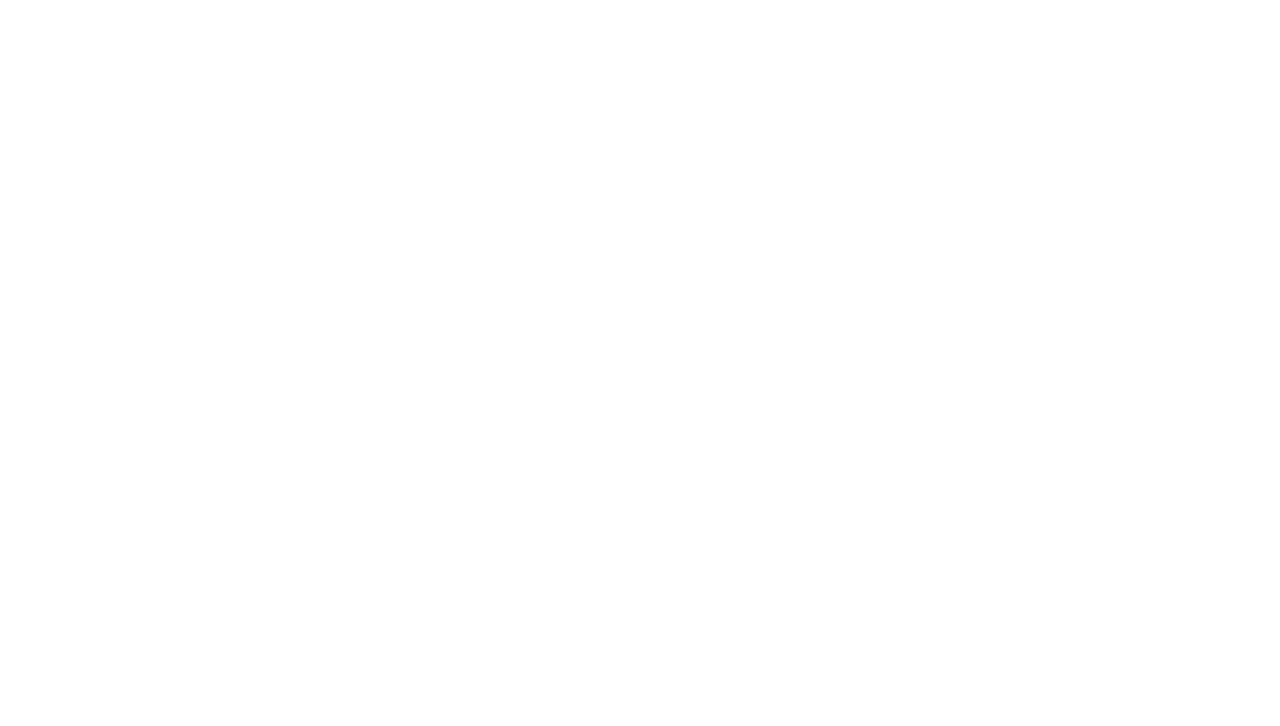
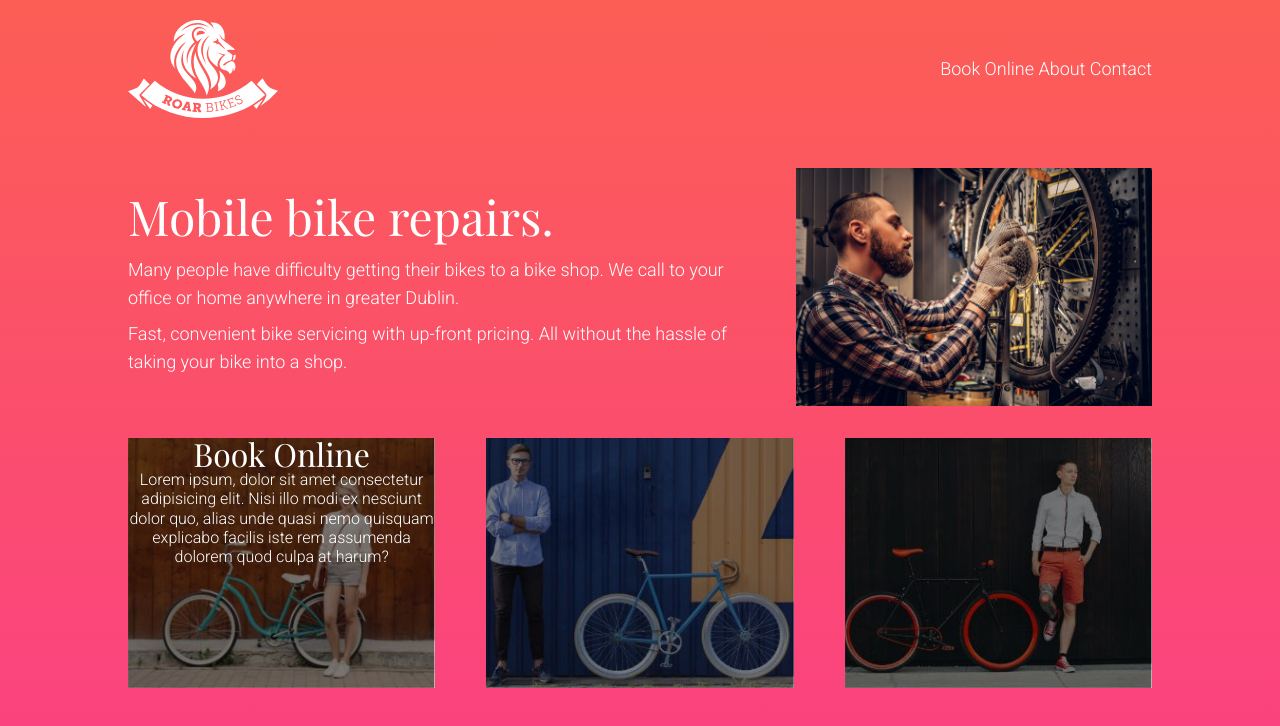
Before and after one commit to Poojal123/project2, a plain HTML site: page index.html in a window 1280 px wide. Drawn offline with nearby package versions, Linux system fonts and the light colour scheme; a web font is replaced by a local one.

Commit message:
added files and created web site

```diff
--- a/index.html
+++ b/index.html
@@ -4,8 +4,66 @@
     <meta charset="UTF-8" />
     <meta http-equiv="X-UA-Compatible" content="IE=edge" />
     <meta name="viewport" content="width=device-width, initial-scale=1.0" />
+    <link rel="stylesheet" href="reset.css" />
+    <link rel="preconnect" href="https://fonts.googleapis.com" />
+    <link rel="preconnect" href="https://fonts.gstatic.com" crossorigin />
+    <link rel="preconnect" href="https://fonts.googleapis.com" />
+    <link rel="preconnect" href="https://fonts.gstatic.com" crossorigin />
+    <link
+      href="https://fonts.googleapis.com/css2?family=Playfair+Display:ital,wght@0,400;0,700;1,400&display=swap"
+      rel="stylesheet"
+    />
+    <link rel="preconnect" href="https://fonts.googleapis.com" />
+    <link rel="preconnect" href="https://fonts.gstatic.com" crossorigin />
+    <link
+      href="https://fonts.googleapis.com/css2?family=Playfair+Display:ital,wght@0,400;0,700;1,400&family=Roboto:wght@300;500;700&display=swap"
+      rel="stylesheet"
+    />
     <link rel="stylesheet" href="style.css" />
-    <title>Document</title>
+
+    <title>Roar Cycle - Bike Repaires in Doublin</title>
   </head>
-  <body></body>
+  <body>
+    <div class="container">
+      <header>
+        <img src="/images/logo-roar-bikes.svg" alt="Site Logo" />
+        <nav>
+          <a href="#">Book Online</a>
+          <a href="#">About</a>
+          <a href="#">Contact</a>
+        </nav>
+      </header>
+      <main>
+        <div class="herobox1">
+          <h1>Mobile bike repairs.</h1>
+          <p>
+            Many people have difficulty getting their bikes to a bike shop. We
+            call to your office or home anywhere in greater Dublin.
+          </p>
+          <p>
+            Fast, convenient bike servicing with up-front pricing. All without
+            the hassle of taking your bike into a shop.
+          </p>
+        </div>
+        <div class="herobox2">
+          <img
+            src="/images/image-bike-repair-service-a.jpg"
+            alt="Service image"
+          />
+        </div>
+      </main>
+      <div class="cards">
+        <div class="card1">
+          <h2>Book Online</h2>
+          <p>
+            Lorem ipsum, dolor sit amet consectetur adipisicing elit. Nisi illo
+            modi ex nesciunt dolor quo, alias unde quasi nemo quisquam explicabo
+            facilis iste rem assumenda dolorem quod culpa at harum?
+          </p>
+        </div>
+        <div class="card2"></div>
+        <div class="card3"></div>
+      </div>
+    </div>
+  </body>
 </html>
--- /dev/null
+++ b/normalise.css
@@ -0,0 +1,351 @@
+/*! normalize.css v8.0.1 | MIT License | github.com/necolas/normalize.css */
+
+/* Document
+   ========================================================================== */
+
+/**
+ * 1. Correct the line height in all browsers.
+ * 2. Prevent adjustments of font size after orientation changes in iOS.
+ */
+
+html {
+  line-height: 1.15; /* 1 */
+  -webkit-text-size-adjust: 100%; /* 2 */
+}
+
+/* Sections
+   ========================================================================== */
+
+/**
+ * Remove the margin in all browsers.
+ */
+
+body {
+  margin: 0;
+}
+
+/**
+ * Render the `main` element consistently in IE.
+ */
+
+main {
+  display: block;
+}
+
+/**
+ * Correct the font size and margin on `h1` elements within `section` and
+ * `article` contexts in Chrome, Firefox, and Safari.
+ */
+
+h1 {
+  font-size: 2em;
+  margin: 0.67em 0;
+}
+
+/* Grouping content
+   ========================================================================== */
+
+/**
+ * 1. Add the correct box sizing in Firefox.
+ * 2. Show the overflow in Edge and IE.
+ */
+
+hr {
+  box-sizing: content-box; /* 1 */
+  height: 0; /* 1 */
+  overflow: visible; /* 2 */
+}
+
+/**
+ * 1. Correct the inheritance and scaling of font size in all browsers.
+ * 2. Correct the odd `em` font sizing in all browsers.
+ */
+
+pre {
+  font-family: monospace, monospace; /* 1 */
+  font-size: 1em; /* 2 */
+}
+
+/* Text-level semantics
+   ========================================================================== */
+
+/**
+ * Remove the gray background on active links in IE 10.
+ */
+
+a {
+  background-color: transparent;
+}
+
+/**
+ * 1. Remove the bottom border in Chrome 57-
+ * 2. Add the correct text decoration in Chrome, Edge, IE, Opera, and Safari.
+ */
+
+abbr[title] {
+  border-bottom: none; /* 1 */
+  text-decoration: underline; /* 2 */
+  text-decoration: underline dotted; /* 2 */
+}
+
+/**
+ * Add the correct font weight in Chrome, Edge, and Safari.
+ */
+
+b,
+strong {
+  font-weight: bolder;
+}
+
+/**
+ * 1. Correct the inheritance and scaling of font size in all browsers.
+ * 2. Correct the odd `em` font sizing in all browsers.
+ */
+
+code,
+kbd,
+samp {
+  font-family: monospace, monospace; /* 1 */
+  font-size: 1em; /* 2 */
+}
+
+/**
+ * Add the correct font size in all browsers.
+ */
+
+small {
+  font-size: 80%;
+}
+
+/**
+ * Prevent `sub` and `sup` elements from affecting the line height in
+ * all browsers.
+ */
+
+sub,
+sup {
+  font-size: 75%;
+  line-height: 0;
+  position: relative;
+  vertical-align: baseline;
+}
+
+sub {
+  bottom: -0.25em;
+}
+
+sup {
+  top: -0.5em;
+}
+
+/* Embedded content
+   ========================================================================== */
+
+/**
+ * Remove the border on images inside links in IE 10.
+ */
+
+img {
+  border-style: none;
+}
+
+/* Forms
+   ========================================================================== */
+
+/**
+ * 1. Change the font styles in all browsers.
+ * 2. Remove the margin in Firefox and Safari.
+ */
+
+button,
+input,
+optgroup,
+select,
+textarea {
+  font-family: inherit; /* 1 */
+  font-size: 100%; /* 1 */
+  line-height: 1.15; /* 1 */
+  margin: 0; /* 2 */
+}
+
+/**
+ * Show the overflow in IE.
+ * 1. Show the overflow in Edge.
+ */
+
+button,
+input {
+  /* 1 */
+  overflow: visible;
+}
+
+/**
+ * Remove the inheritance of text transform in Edge, Firefox, and IE.
+ * 1. Remove the inheritance of text transform in Firefox.
+ */
+
+button,
+select {
+  /* 1 */
+  text-transform: none;
+}
+
+/**
+ * Correct the inability to style clickable types in iOS and Safari.
+ */
+
+button,
+[type="button"],
+[type="reset"],
+[type="submit"] {
+  -webkit-appearance: button;
+}
+
+/**
+ * Remove the inner border and padding in Firefox.
+ */
+
+button::-moz-focus-inner,
+[type="button"]::-moz-focus-inner,
+[type="reset"]::-moz-focus-inner,
+[type="submit"]::-moz-focus-inner {
+  border-style: none;
+  padding: 0;
+}
+
+/**
+ * Restore the focus styles unset by the previous rule.
+ */
+
+button:-moz-focusring,
+[type="button"]:-moz-focusring,
+[type="reset"]:-moz-focusring,
+[type="submit"]:-moz-focusring {
+  outline: 1px dotted ButtonText;
+}
+
+/**
+ * Correct the padding in Firefox.
+ */
+
+fieldset {
+  padding: 0.35em 0.75em 0.625em;
+}
+
+/**
+ * 1. Correct the text wrapping in Edge and IE.
+ * 2. Correct the color inheritance from `fieldset` elements in IE.
+ * 3. Remove the padding so developers are not caught out when they zero out
+ *    `fieldset` elements in all browsers.
+ */
+
+legend {
+  box-sizing: border-box; /* 1 */
+  color: inherit; /* 2 */
+  display: table; /* 1 */
+  max-width: 100%; /* 1 */
+  padding: 0; /* 3 */
+  white-space: normal; /* 1 */
+}
+
+/**
+ * Add the correct vertical alignment in Chrome, Firefox, and Opera.
+ */
+
+progress {
+  vertical-align: baseline;
+}
+
+/**
+ * Remove the default vertical scrollbar in IE 10+.
+ */
+
+textarea {
+  overflow: auto;
+}
+
+/**
+ * 1. Add the correct box sizing in IE 10.
+ * 2. Remove the padding in IE 10.
+ */
+
+[type="checkbox"],
+[type="radio"] {
+  box-sizing: border-box; /* 1 */
+  padding: 0; /* 2 */
+}
+
+/**
+ * Correct the cursor style of increment and decrement buttons in Chrome.
+ */
+
+[type="number"]::-webkit-inner-spin-button,
+[type="number"]::-webkit-outer-spin-button {
+  height: auto;
+}
+
+/**
+ * 1. Correct the odd appearance in Chrome and Safari.
+ * 2. Correct the outline style in Safari.
+ */
+
+[type="search"] {
+  -webkit-appearance: textfield; /* 1 */
+  outline-offset: -2px; /* 2 */
+}
+
+/**
+ * Remove the inner padding in Chrome and Safari on macOS.
+ */
+
+[type="search"]::-webkit-search-decoration {
+  -webkit-appearance: none;
+}
+
+/**
+ * 1. Correct the inability to style clickable types in iOS and Safari.
+ * 2. Change font properties to `inherit` in Safari.
+ */
+
+::-webkit-file-upload-button {
+  -webkit-appearance: button; /* 1 */
+  font: inherit; /* 2 */
+}
+
+/* Interactive
+   ========================================================================== */
+
+/*
+ * Add the correct display in Edge, IE 10+, and Firefox.
+ */
+
+details {
+  display: block;
+}
+
+/*
+ * Add the correct display in all browsers.
+ */
+
+summary {
+  display: list-item;
+}
+
+/* Misc
+   ========================================================================== */
+
+/**
+ * Add the correct display in IE 10+.
+ */
+
+template {
+  display: none;
+}
+
+/**
+ * Add the correct display in IE 10.
+ */
+
+[hidden] {
+  display: none;
+}
--- /dev/null
+++ b/reset.css
@@ -0,0 +1,129 @@
+/* http://meyerweb.com/eric/tools/css/reset/
+   v2.0 | 20110126
+   License: none (public domain)
+*/
+
+html,
+body,
+div,
+span,
+applet,
+object,
+iframe,
+h1,
+h2,
+h3,
+h4,
+h5,
+h6,
+p,
+blockquote,
+pre,
+a,
+abbr,
+acronym,
+address,
+big,
+cite,
+code,
+del,
+dfn,
+em,
+img,
+ins,
+kbd,
+q,
+s,
+samp,
+small,
+strike,
+strong,
+sub,
+sup,
+tt,
+var,
+b,
+u,
+i,
+center,
+dl,
+dt,
+dd,
+ol,
+ul,
+li,
+fieldset,
+form,
+label,
+legend,
+table,
+caption,
+tbody,
+tfoot,
+thead,
+tr,
+th,
+td,
+article,
+aside,
+canvas,
+details,
+embed,
+figure,
+figcaption,
+footer,
+header,
+hgroup,
+menu,
+nav,
+output,
+ruby,
+section,
+summary,
+time,
+mark,
+audio,
+video {
+  margin: 0;
+  padding: 0;
+  border: 0;
+  font-size: 100%;
+  font: inherit;
+  vertical-align: baseline;
+}
+/* HTML5 display-role reset for older browsers */
+article,
+aside,
+details,
+figcaption,
+figure,
+footer,
+header,
+hgroup,
+menu,
+nav,
+section {
+  display: block;
+}
+body {
+  line-height: 1;
+}
+ol,
+ul {
+  list-style: none;
+}
+blockquote,
+q {
+  quotes: none;
+}
+blockquote:before,
+blockquote:after,
+q:before,
+q:after {
+  content: "";
+  content: none;
+}
+table {
+  border-collapse: collapse;
+  border-spacing: 0;
+}
--- a/style.css
+++ b/style.css
@@ -0,0 +1,99 @@
+html {
+  height: 100%;
+}
+body {
+  background-image: linear-gradient(#fc5e55, #fa4083);
+  color: white;
+  font-family: "Roboto", sans-serif;
+  font-weight: lighter;
+  font-size: 1.125rem;
+}
+.container {
+  width: 1024px;
+  min-height: 300px;
+  margin-right: auto;
+  margin-left: auto;
+}
+
+header {
+  display: flex;
+  justify-content: space-between;
+  align-items: center;
+  padding-top: 20px;
+  padding-bottom: 20px;
+}
+
+main {
+  min-height: 300px;
+  display: flex;
+  align-items: center;
+}
+
+.cards {
+  display: flex;
+  justify-content: space-between;
+  text-align: center;
+}
+
+.card1 {
+  background-image: url(/images/image-background-card1.jpg);
+  background-size: cover;
+  background-position: bottom;
+  min-height: 250px;
+  width: 30%;
+}
+
+.card2 {
+  background-image: url(/images/image-background-card2.jpg);
+  background-size: cover;
+  background-position: bottom;
+  min-height: 250px;
+  width: 30%;
+}
+
+.card3 {
+  background-image: url(/images/image-background-card3.jpg);
+  background-size: cover;
+  background-position: bottom;
+  min-height: 250px;
+  width: 30%;
+}
+
+.herobox1 {
+  /* background-color: wheat; */
+  flex: 2;
+  padding-right: 2rem;
+}
+
+.herobox2 {
+  /* background-color: snow; */
+  flex: 1;
+}
+
+nav a {
+  text-decoration: none;
+  color: white;
+}
+
+h1 {
+  font-size: 3rem;
+  color: white;
+  font-family: "Playfair Display", serif;
+  padding-bottom: 1rem;
+}
+
+p {
+  line-height: 1.75rem;
+  padding-bottom: 0.5rem;
+}
+
+h2 {
+  font-size: 2rem;
+  font-family: "Playfair Display", serif;
+}
+
+.cards p {
+  font-size: 1rem;
+  line-height: 1.2rem;
+  margin: 1 0px 30px 20px 30px;
+}
```
Also changed, not shown: deleteme.html (added, +26 -0 lines), images/image-background-card1.jpg (added), images/image-background-card2.jpg (added), images/image-background-card3.jpg (added), images/image-bike-repair-service-a.jpg (added), images/image-bike-repair-service-a@2x.jpg (added), images/image-bike-repair-service.jpg (added), images/image-lion-background.png (added), images/logo-roar-bikes.png (added), images/logo-roar-bikes.svg (added).
